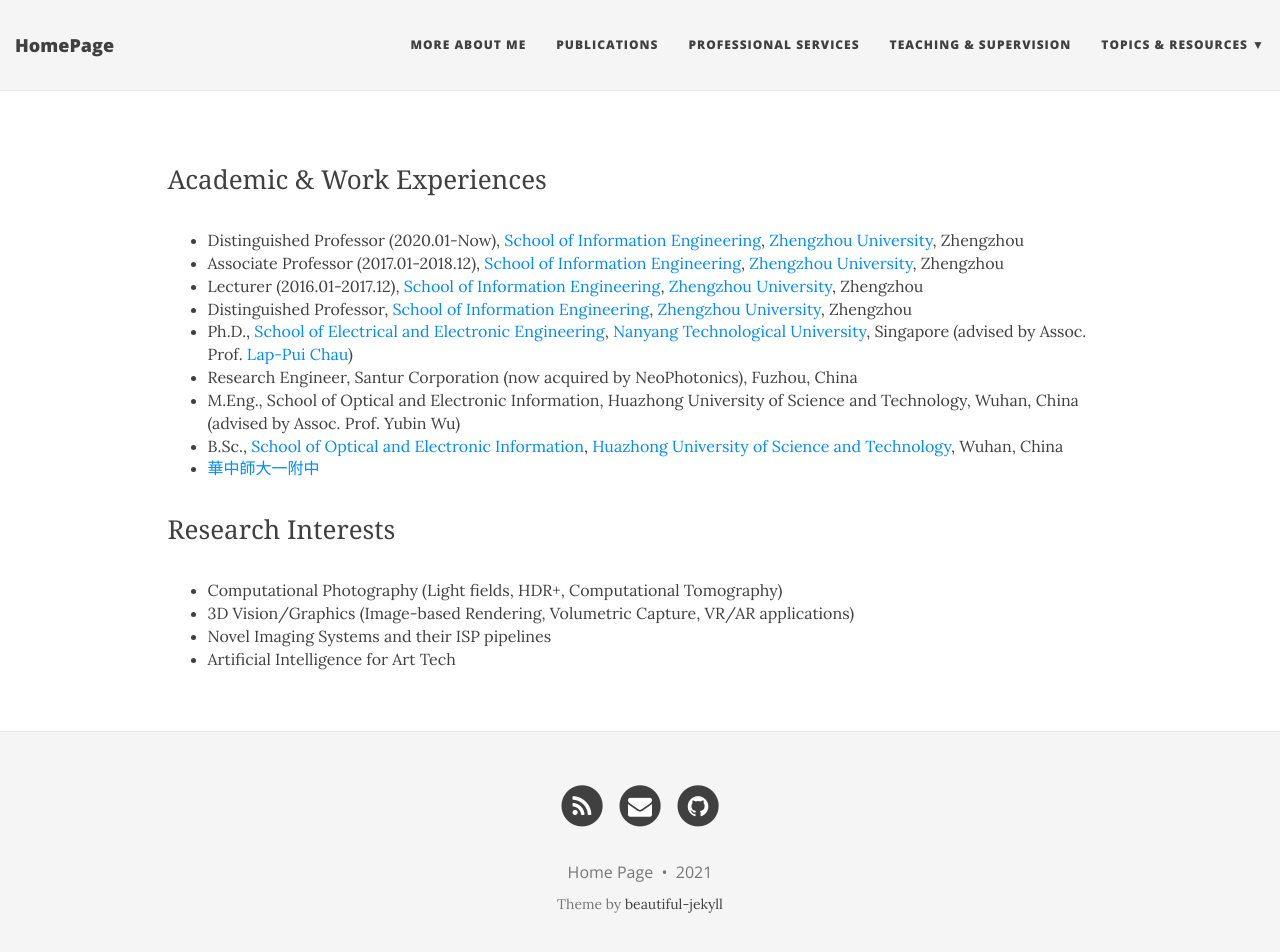
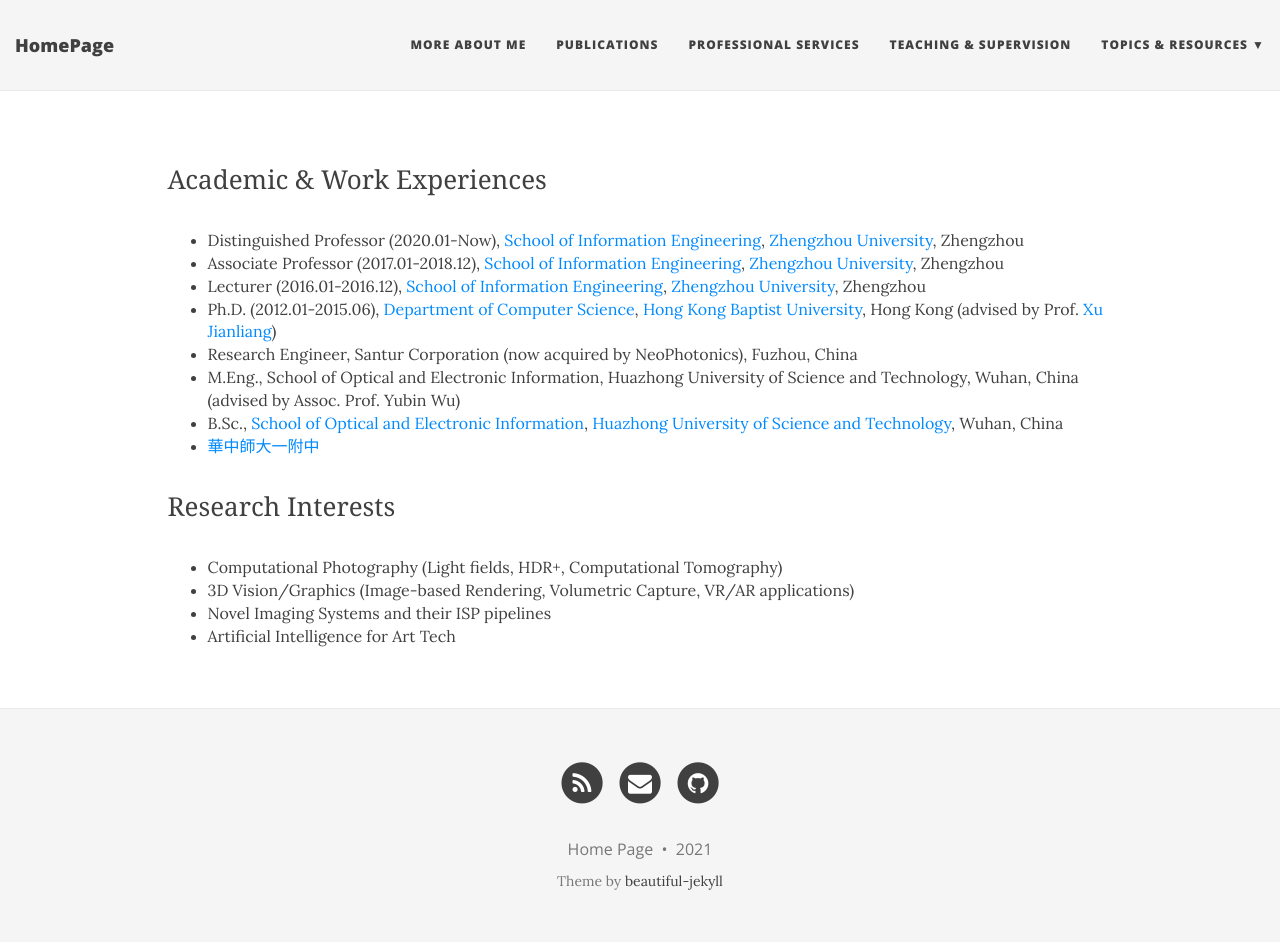
Before and after one commit to zzudb/zzudb.github.io, a Jekyll site: the page built from pages/aboutme.md, in a window 1280 px wide and 965 px high. Shown: the top 952 px of the window. Built offline with Jekyll 4.4.1, drawn with Linux system fonts in a browser that asks for light colours; nearby versions of some CDN libraries; our own code applies the rules of GitHub Pages for plain Markdown files.

Commit message:
Update aboutme.md

```diff
--- a/pages/aboutme.md
+++ b/pages/aboutme.md
@@ -3,9 +3,8 @@
 
 - Distinguished Professor (2020.01-Now), [School of Information Engineering](https://xg.zzu.edu.cn/), [Zhengzhou University](https://www.zzu.edu.cn/), Zhengzhou
 - Associate Professor (2017.01-2018.12), [School of Information Engineering](https://xg.zzu.edu.cn/), [Zhengzhou University](https://www.zzu.edu.cn/), Zhengzhou
-- Lecturer (2016.01-2017.12), [School of Information Engineering](https://xg.zzu.edu.cn/), [Zhengzhou University](https://www.zzu.edu.cn/), Zhengzhou
-- Distinguished Professor, [School of Information Engineering](https://xg.zzu.edu.cn/), [Zhengzhou University](https://www.zzu.edu.cn/), Zhengzhou
-- Ph.D., [School of Electrical and Electronic Engineering](http://www.eee.ntu.edu.sg/), [Nanyang Technological University](http://www.eee.ntu.edu.sg/), Singapore (advised by Assoc. Prof. [Lap-Pui Chau](https://www.ntu.edu.sg/home/elpchau/))
+- Lecturer (2016.01-2016.12), [School of Information Engineering](https://xg.zzu.edu.cn/), [Zhengzhou University](https://www.zzu.edu.cn/), Zhengzhou
+- Ph.D. (2012.01-2015.06), [Department of Computer Science](http://comp.hkbu.edu.hk/), [Hong Kong Baptist University](http://www.hkbu.edu.hk/), Hong Kong (advised by Prof. [Xu Jianliang](https://www.comp.hkbu.edu.hk/~xujl))
 - Research Engineer, Santur Corporation (now acquired by NeoPhotonics), Fuzhou, China
 - M.Eng., School of Optical and Electronic Information, Huazhong University of Science and Technology, Wuhan, China (advised by Assoc. Prof. Yubin Wu)
 - B.Sc., [School of Optical and Electronic Information](http://oei.hust.edu.cn/), [Huazhong University of Science and Technology](http://www.hust.edu.cn/), Wuhan, China
```
